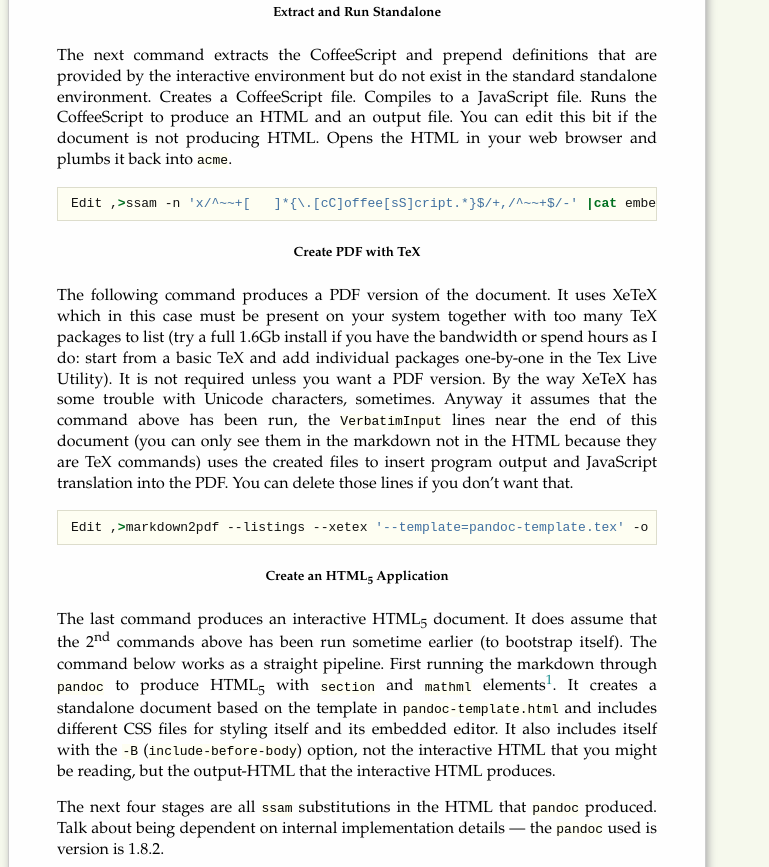
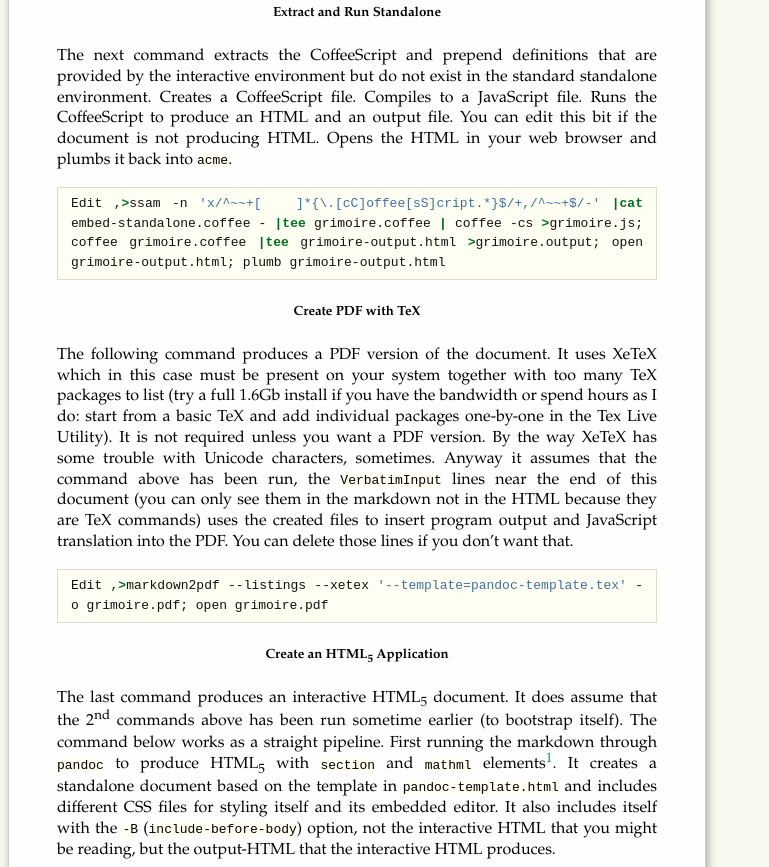
Before and after one commit to autotelicum/Smooth-CoffeeScript, a plain HTML site: page interactive/grimoire.html in a window 1280 px wide. Shown: the part 1533-2400 px from the top of the page, without its empty margins (0-769 px from the left). Drawn offline with nearby package versions, Linux system fonts and the light colour scheme; a script that the page names is missing.

Commit message:
Wrap output in Firefox and a better code font in Opera

```diff
--- a/interactive/pandoc-template.css
+++ b/interactive/pandoc-template.css
@@ -75,11 +75,12 @@ code.coffeescript {
 }
 */
 code {
-    font-size: 1em;
+    /* font-size: 1em; */
     background-color: #FEFEF2;
     line-height: 1.4em;
     font-family: monospace;
     word-wrap: break-word;
+    white-space: pre-wrap;
 }
 textarea {
     font-size: 1em;
```
